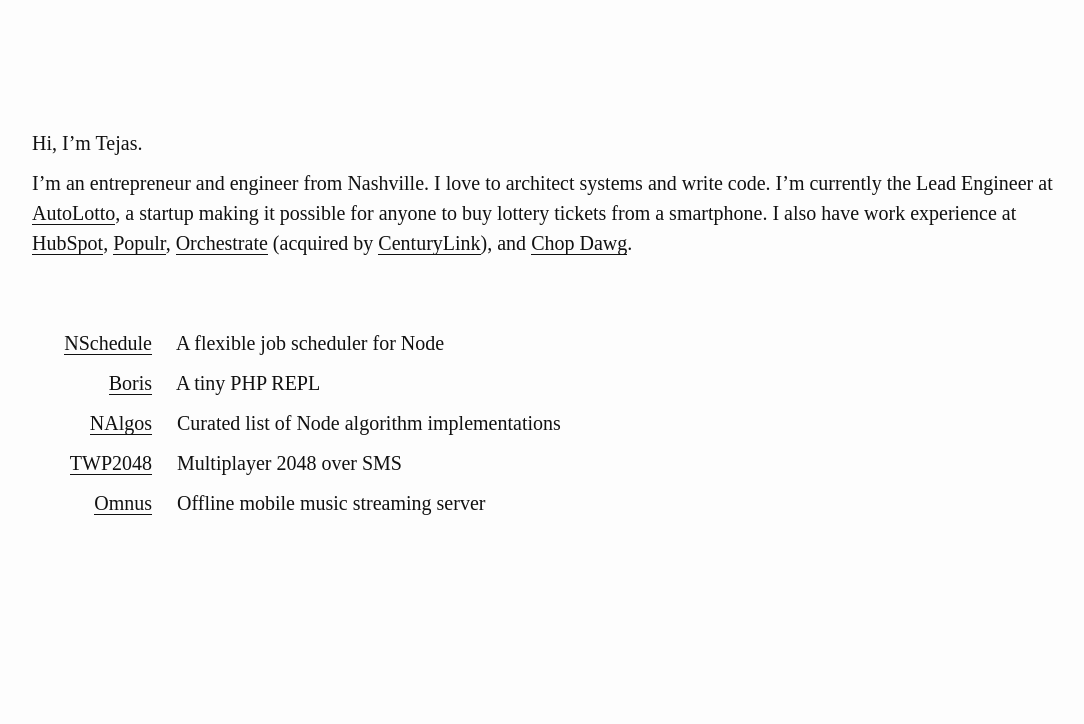
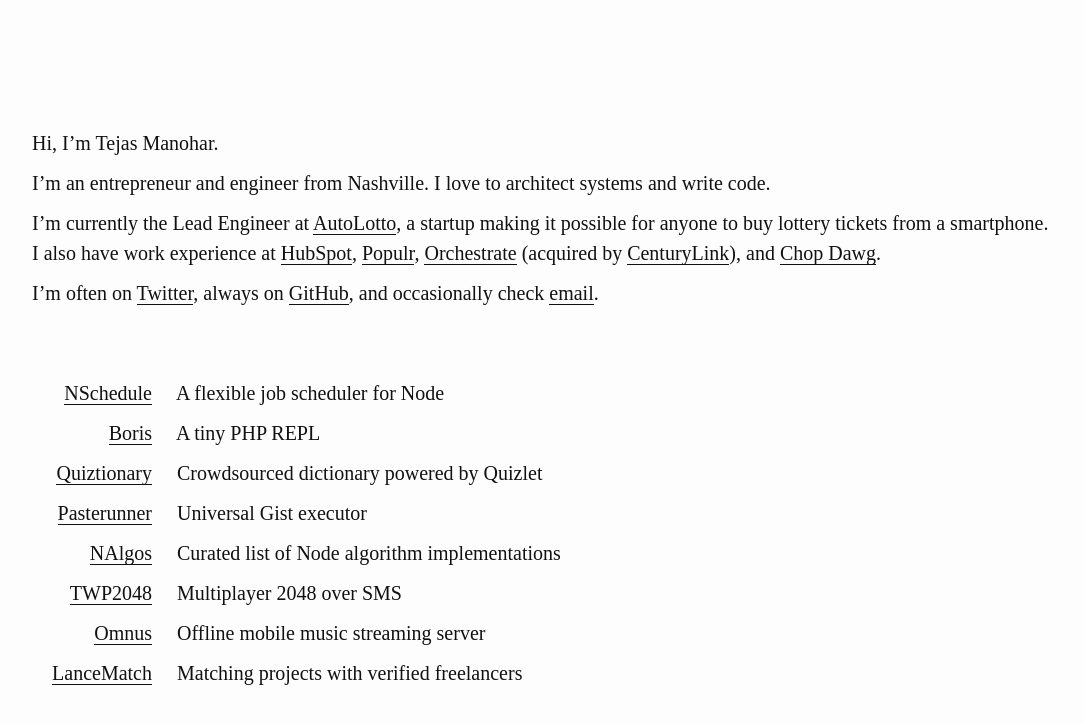
Before and after one commit to tejasmanohar/website, a Jekyll site: the page built from index.html, in a window 1280 px wide. Shown: the top 724 px of the page, without its empty margins (96-1180 px from the left). Built offline with Jekyll 4.4.1, drawn with Linux system fonts in a browser that asks for light colours; Markdown is read by kramdown in place of the engine named in the settings.

Commit message:
update site

```diff
--- a/_includes/footer.html
+++ b/_includes/footer.html
@@ -1,8 +1,10 @@
 <div class="intro">
 
 <ul class="colophon">
-  <li>Hi, I'm Tejas.</li>
-  <li>I'm an entrepreneur and engineer from Nashville. I love to architect systems and write code. I'm currently the Lead Engineer at <a href="https://autolotto.com">AutoLotto</a>, a startup making it possible for anyone to buy lottery tickets from a smartphone. I also have work experience at <a href="https://hubspot.com">HubSpot</a>, <a href="https://populr.me">Populr</a>, <a href="https://orchestrate.io/">Orchestrate</a> (acquired by <a href="https://www.centurylinkcloud.com/">CenturyLink</a>), and <a href="http://chopdawg.com/">Chop Dawg</a>.</li>
+  <li>Hi, I'm Tejas Manohar.</li>
+  <li>I'm an entrepreneur and engineer from Nashville. I love to architect systems and write code.</li>
+  <li>I'm currently the Lead Engineer at <a href="https://autolotto.com">AutoLotto</a>, a startup making it possible for anyone to buy lottery tickets from a smartphone. I also have work experience at <a href="https://hubspot.com">HubSpot</a>, <a href="https://populr.me">Populr</a>, <a href="https://orchestrate.io/">Orchestrate</a> (acquired by <a href="https://www.centurylinkcloud.com/">CenturyLink</a>), and <a href="http://chopdawg.com/">Chop Dawg</a>.</li>
+  <li>I'm often on <a href="https://twitter.com/tejasmanohar">Twitter</a>, always on <a href="https://github.com/tejasmanohar">GitHub</a>, and occasionally check <a href="mailto:me@tejas.io">email</a>.</li>
 </ul>
 
 <ul class="items posts">
@@ -24,6 +26,14 @@
     <span>A tiny PHP REPL</span>
   </li>
   <li>
+    <strong><a href="http://quiztionary.com">Quiztionary</a></strong>
+    <span>Crowdsourced dictionary powered by Quizlet</span>
+  </li>
+  <li>
+    <strong><a href="http://pasterunner.com">Pasterunner</a></strong>
+    <span>Universal Gist executor</span>
+  </li>
+  <li>
     <strong><a href="https://github.com/tejasmanohar/npm-algos">NAlgos</a></strong>
     <span>Curated list of Node algorithm implementations</span>
   </li>
@@ -35,6 +45,10 @@
     <strong><a href="https://github.com/tejasmanohar/omnus">Omnus</a></strong>
     <span>Offline mobile music streaming server</span>
   </li>
+  <li>
+    <strong><a href="http://lancematch.com">LanceMatch</a></strong>
+    <span>Matching projects with verified freelancers</span>
+  </li>
 </ul>
 
 </div>
--- a/_includes/header.html
+++ b/_includes/header.html
@@ -4,7 +4,7 @@
   <meta charset="utf-8">
   <title>{% if page.title %}{{ page.title }}{% else %}Tejas Manohar{% endif %}</title>
   <meta name="author" content="Tejas Manohar">
-  <meta name="description" content="{% if page.title %}{{page.title}}{% else %}Olav Bjørkøy{% endif %}">
+  <meta name="description" content="{% if page.title %}{{page.title}}{% else %}Tejas Manohar{% endif %}">
   <meta name="viewport" content="width=device-width, initial-scale=1">
 
   <link href="http://feeds.feedburner.com/tejasmanohar" rel="alternate" title="tejas.io" type="application/atom+xml">
```
